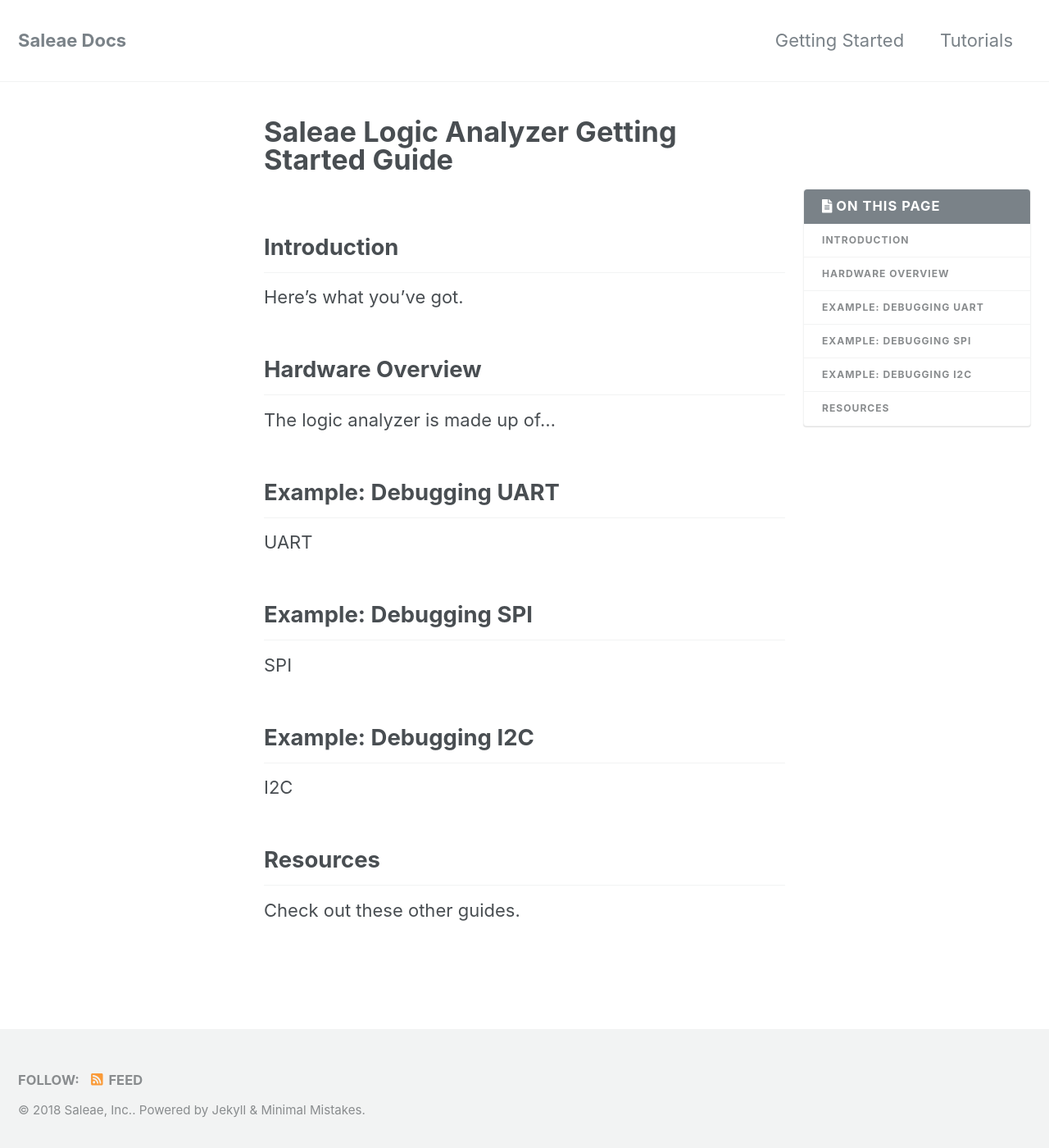
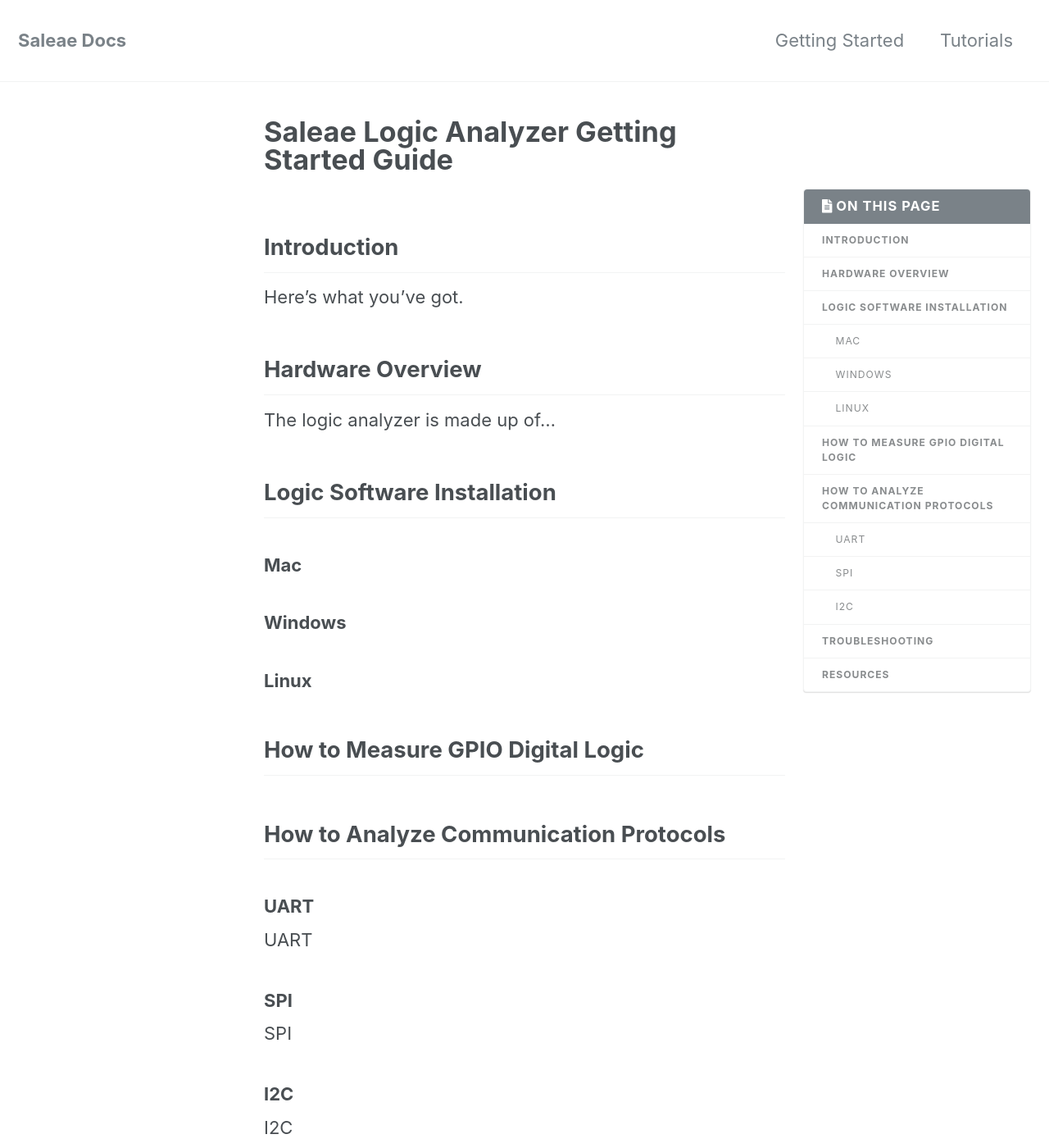
Before and after one commit to ShawnHymel/saleae-docs, a Jekyll site: the page built from _pages/getting-started.md, in a window 1280 px wide and 1400 px high. Shown: the whole window at 82% size. Built offline with Jekyll 4.4.1, drawn with Linux system fonts in a browser that asks for light colours; nearby versions of some CDN libraries; some of the changed text lies outside the part shown.

Commit message:
Added more to outline

```diff
--- a/_pages/getting-started.md
+++ b/_pages/getting-started.md
@@ -13,18 +13,33 @@
 
 The logic analyzer is made up of...
 
+## Logic Software Installation
 
-## Example: Debugging UART
+### Mac
+
+### Windows
+
+### Linux
+
+## How to Measure GPIO Digital Logic
+
+## How to Analyze Communication Protocols
+
+### UART
 
 UART
 
-## Example: Debugging SPI
+### SPI
 
 SPI
 
-## Example: Debugging I2C
+### I2C
 
 I2C
+
+## Troubleshooting
+
+How to fix things
 
 ## Resources
 
```
